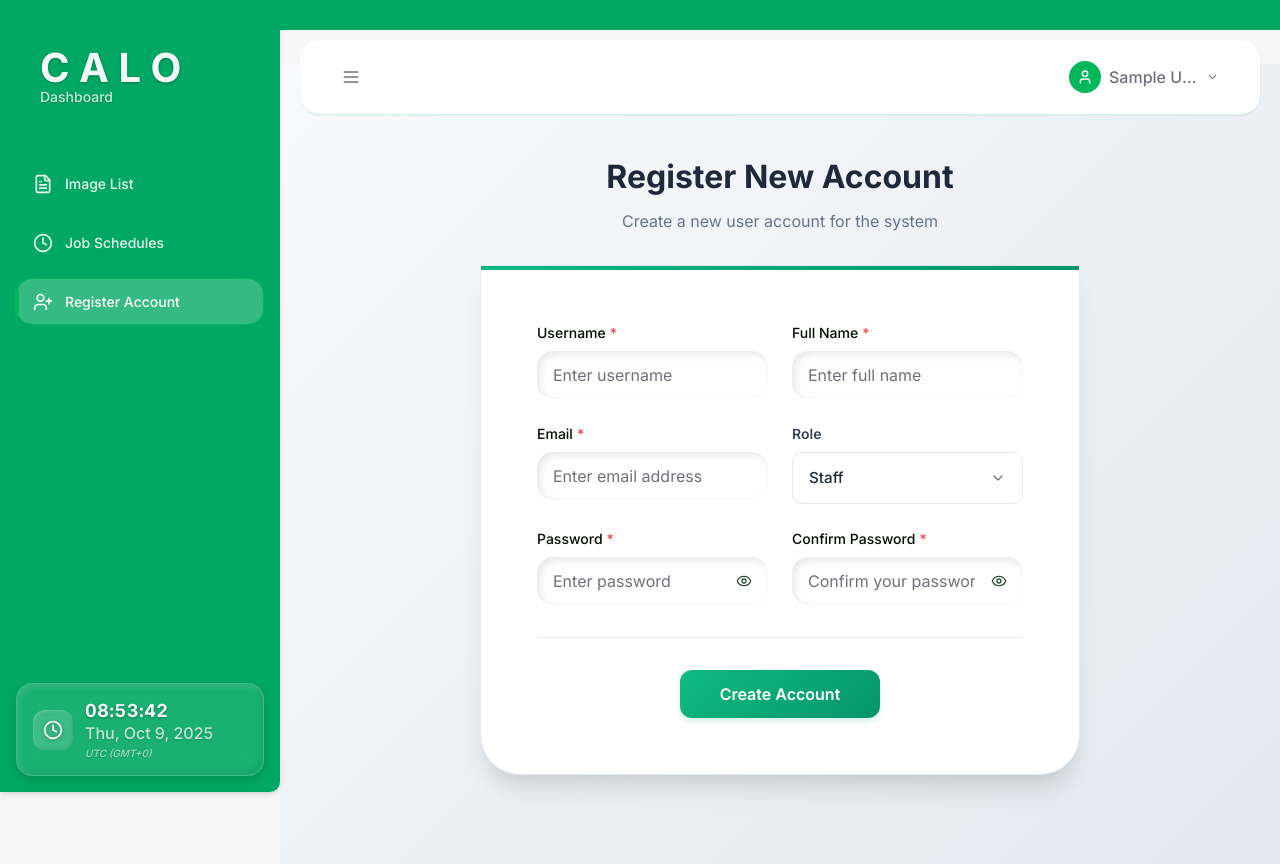
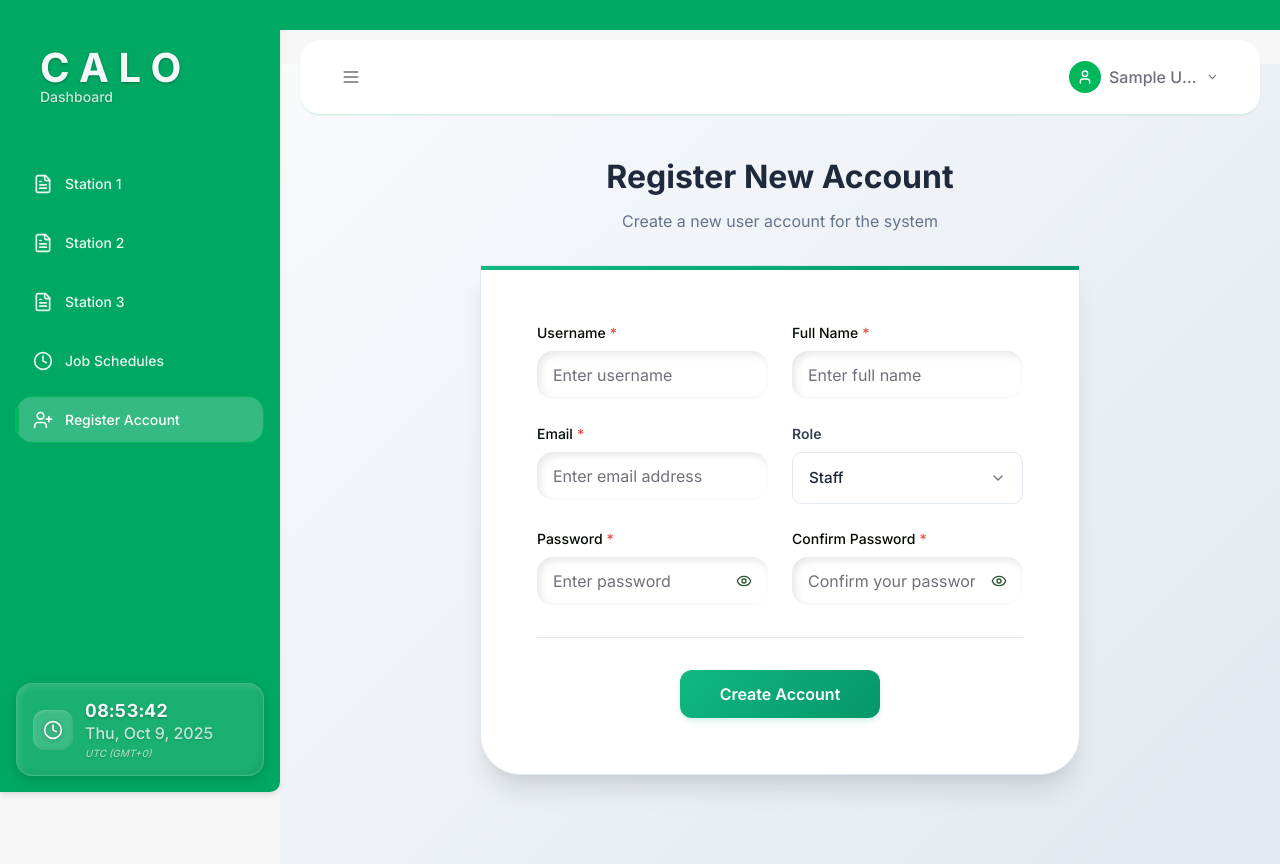
Before and after one commit to indragawe73/calo-dashboard, a React (Vite) app: page /dashboard/administration/register in a window 1280 px wide. Built offline with nearby package versions, Linux system fonts and the light colour scheme; sample sign-in values are in the browser's storage.

Commit message:
Update sidebar with 3 stations

```diff
--- a/src/components/layout/Sidebar.jsx
+++ b/src/components/layout/Sidebar.jsx
@@ -83,11 +83,22 @@ const Sidebar = () => {
       //   path: '/dashboard/form-report/forms',
       // },
       {
-        id: 'image',
-        // label: 'Image List',
-        label: t('navigation.image'),
+        id: 'image-1',
+        label: 'Station 1',
         icon: <FileText size={20} />,
-        path: '/dashboard/image-list',
+        path: '/dashboard/image-list?station=1',
+      },
+      {
+        id: 'image-2',
+        label: 'Station 2',
+        icon: <FileText size={20} />,
+        path: '/dashboard/image-list?station=2',
+      },
+      {
+        id: 'image-3',
+        label: 'Station 3',
+        icon: <FileText size={20} />,
+        path: '/dashboard/image-list?station=3',
       },
       {
         id: 'job-schedules',
@@ -152,13 +163,38 @@ const Sidebar = () => {
   // Check if current path matches menu item
   const isActiveMenuItem = useCallback((item) => {
     if (item.path) {
-      return location.pathname === item.path;
+      // Split path and query string
+      const [itemPath, itemQuery] = item.path.split('?');
+      const currentPath = location.pathname;
+      const currentQuery = location.search;
+
+      // Check if pathname matches
+      if (currentPath !== itemPath) {
+        return false;
+      }
+
+      // If item has query parameter, check if it matches
+      if (itemQuery) {
+        const itemParams = new URLSearchParams(itemQuery);
+        const currentParams = new URLSearchParams(currentQuery);
+
+        // Check if all item query parameters match current query parameters
+        for (const [key, value] of itemParams.entries()) {
+          if (currentParams.get(key) !== value) {
+            return false;
+          }
+        }
+        return true;
+      }
+
+      // If item has no query parameter, check if current also has no query (or only matching base path)
+      return !currentQuery || currentQuery === '';
     }
     if (item.children) {
       return item.children.some(child => isActiveMenuItem(child));
     }
     return false;
-  }, [location.pathname]);
+  }, [location.pathname, location.search]);
 
   // Auto-expand menu if it contains active item
   useEffect(() => {
```
